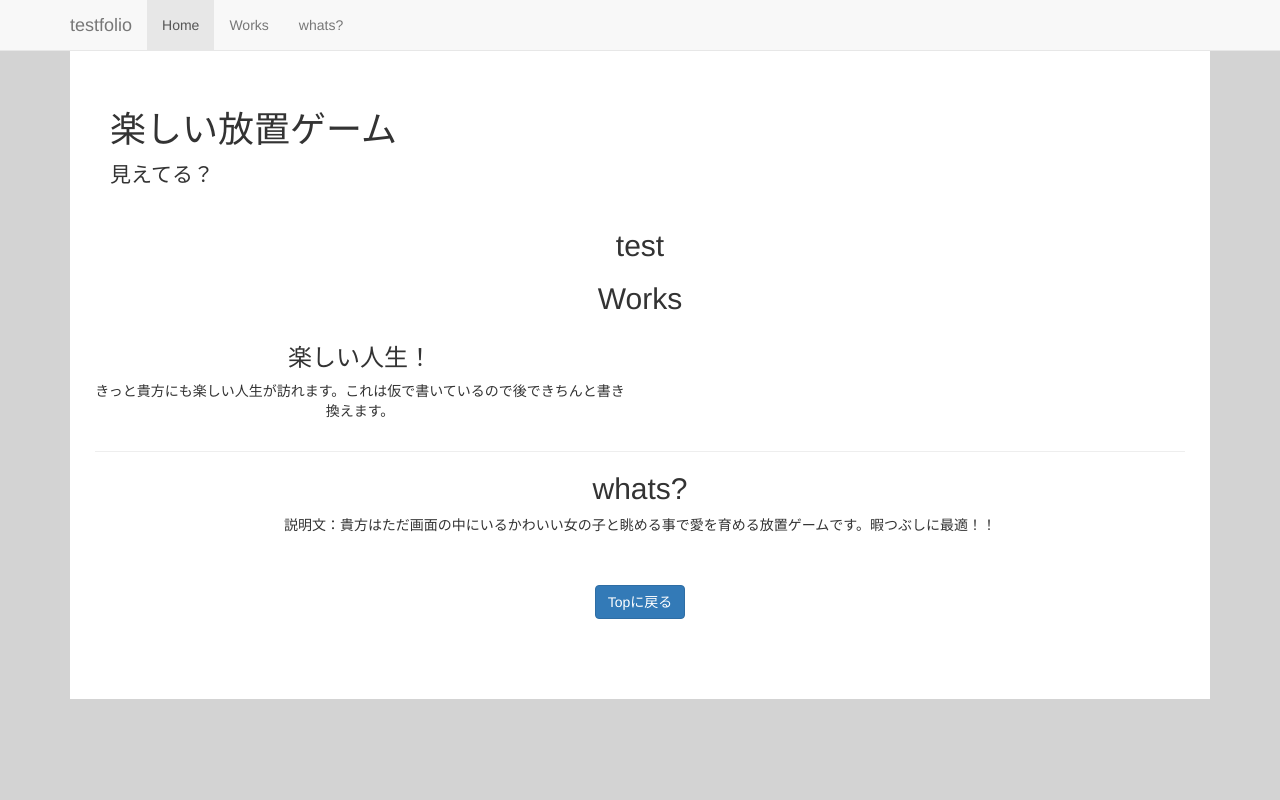
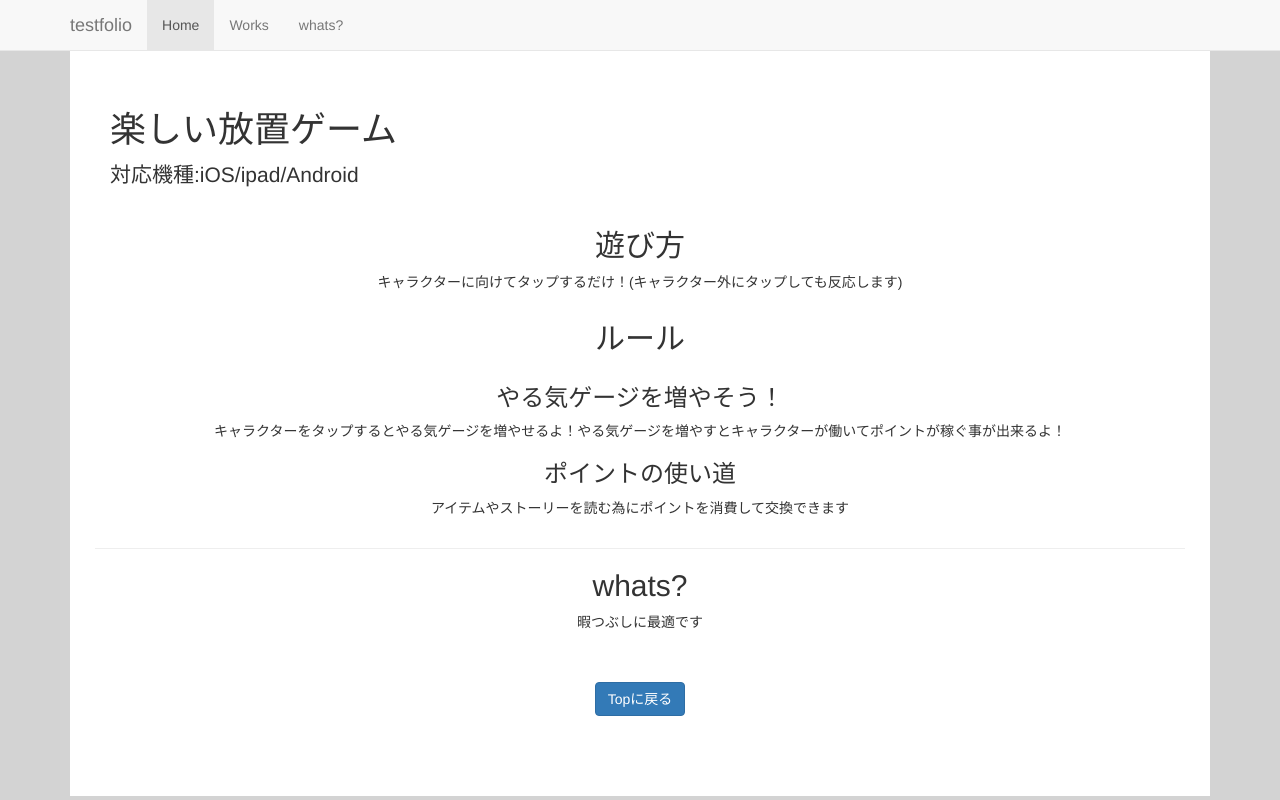
Before and after one commit to pgaggfg/portfolio, a plain HTML site: page index.html in a window 1280 px wide. Drawn offline with nearby package versions, Linux system fonts and the light colour scheme.

Commit message:
index.htmlの追加(本番)

```diff
--- a/index.html
+++ b/index.html
@@ -63,23 +63,26 @@
     <div class="container">
         <div class="starter-template">
             <h1>楽しい放置ゲーム</h1>
-            <p class="lead">見えてる？ </p>
+            <p class="lead">対応機種:iOS/ipad/Android </p>
 
             <div class="row text-center">
-                <h2 id="works">test</h2>
+                <h2 id="遊び方">遊び方</h2>
+                <p>キャラクターに向けてタップするだけ！(キャラクター外にタップしても反応します)
+            <div class="row text-center">
+            <h2 id="ルール">ルール</h2>
+            <div class="row text-center">
 
-
-            <h2 id="works">Works</h2>
-            <div class="row">
-                <div class="col-sm-6">
-                    <h3>楽しい人生！</h3>
-                    <p>きっと貴方にも楽しい人生が訪れます。これは仮で書いているので後できちんと書き換えます。</p>
+                    <h3>やる気ゲージを増やそう！</h3>
+                    <p>キャラクターをタップするとやる気ゲージを増やせるよ！やる気ゲージを増やすとキャラクターが働いてポイントが稼ぐ事が出来るよ！
+                    <h3>ポイントの使い道</h3>
+                    <p>アイテムやストーリーを読む為にポイントを消費して交換できます
                 </div>
 
             </div>
             <hr>
             <h2 id="whats?">whats?</h2>
-            <p>説明文：貴方はただ画面の中にいるかわいい女の子と眺める事で愛を育める放置ゲームです。暇つぶしに最適！！</p>
+
+            <p>暇つぶしに最適です</p>
             <div class="row starter-template">
             <a class="btn btn-primary" href="#">Topに戻る</a>
         </div>
```
